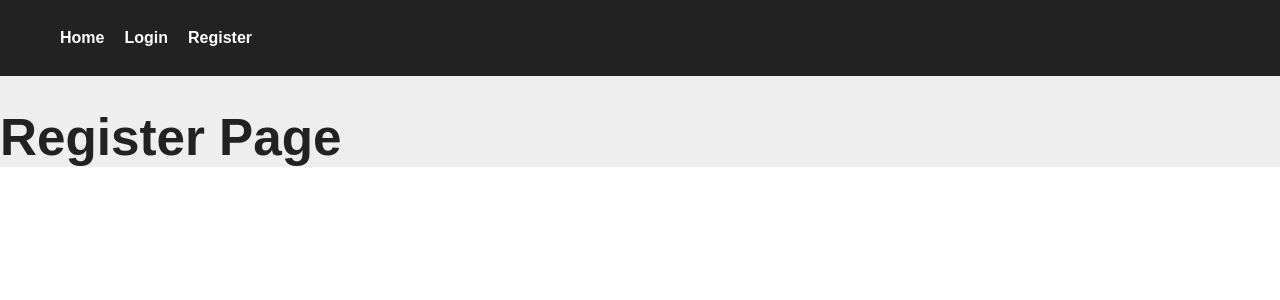
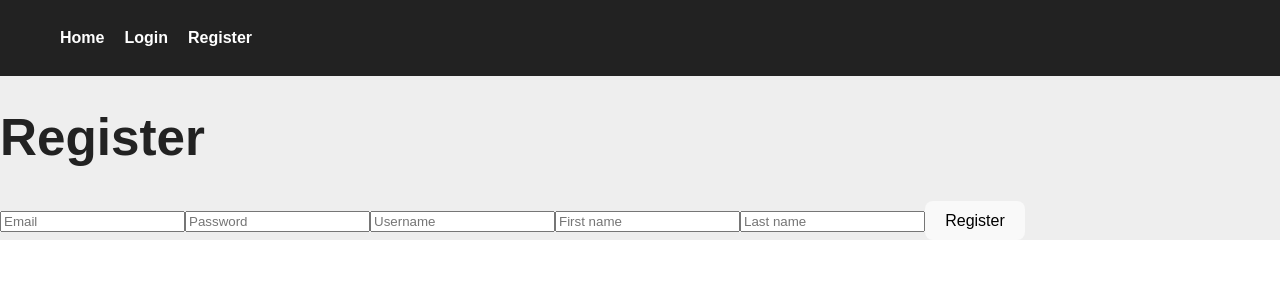
Before and after one commit to Team-4-A75JS/cars-forum, a React app in the folder frontend/: page /register in a window 1280 px wide. Shown: the top 300 px of the page. Built offline with nearby package versions, Linux system fonts and the light colour scheme; no server answers; the HTML template or start-up script is replaced by a standard one.

Commit message:
Adding logout to navigation

```diff
--- a/frontend/src/components/Navigation/Navigation.css
+++ b/frontend/src/components/Navigation/Navigation.css
@@ -18,3 +18,18 @@
 .nav-list a:hover {
   text-decoration: underline;
 }
+
+.nav-list li button {
+  background: none;
+  border: none;
+  color: white;
+  font: inherit;
+  font-weight: bold;
+  cursor: pointer;
+  padding: 0;
+  text-decoration: none;
+}
+
+.nav-list li button:hover {
+  text-decoration: underline;
+}
--- a/frontend/src/components/Navigation/Navigation.jsx
+++ b/frontend/src/components/Navigation/Navigation.jsx
@@ -1,19 +1,55 @@
 import { Link } from "react-router-dom";
+import { useEffect, useState } from "react";
+import { supabase } from "../../../frontend/src/config/supabase-config";
+import { logoutUser, getSession } from "../../services/authService";
 import "./Navigation.css";
 
 function Navigation() {
+  const [hasSession, setHasSession] = useState(false);
+
+  useEffect(() => {
+    const checkSession = async () => {
+      const session = await getSession();
+      setHasSession(Boolean(session));
+    };
+    checkSession();
+
+    const { data } = supabase.auth.onAuthStateChange(() => {
+      checkSession();
+    });
+
+    return () => {
+      data?.subscription?.unsubscribe();
+    };
+  }, []);
+
+  const handleLogout = async () => {
+    await logoutUser();
+    setHasSession(false);
+  };
   return (
     <nav className="nav">
       <ul className="nav-list">
         <li>
           <Link to="/">Home</Link>
         </li>
+
+        {!hasSession && (
+          <>
             <li>
               <Link to="/login">Login</Link>
             </li>
             <li>
               <Link to="/register">Register</Link>
             </li>
+          </>
+        )}
+
+        {hasSession && (
+          <li>
+            <button onClick={handleLogout}>Logout</button>
+          </li>
+        )}
       </ul>
     </nav>
   );
--- a/frontend/src/pages/login/login.jsx
+++ b/frontend/src/pages/login/login.jsx
@@ -1,5 +1,62 @@
-function Login(){
-    return <h1>Login Page</h1>;
+import { useState } from "react";
+import { useNavigate } from "react-router-dom";
+import { loginUser } from "../../services/authService";
+
+function Login() {
+  const [form, setForm] = useState({ email: "", password: "" });
+  const [loading, setLoading] = useState(false);
+  const [errorMsg, setErrorMsg] = useState("");
+
+  const navigate = useNavigate();
+
+  const onChange = (e) =>
+    setForm((s) => ({ ...s, [e.target.name]: e.target.value }));
+
+  const onSubmit = async (e) => {
+    e.preventDefault();
+    setErrorMsg("");
+    setLoading(true);
+
+    try {
+      await loginUser(form);
+      navigate("/");
+    } catch (err) {
+      setErrorMsg(err.message);
+    } finally {
+      setLoading(false);
+    }
+  };
+
+  return (
+    <div>
+      <h1>Login</h1>
+
+      <form onSubmit={onSubmit}>
+        <input
+          name="email"
+          value={form.email}
+          onChange={onChange}
+          placeholder="Email"
+          required
+        />
+
+        <input
+          name="password"
+          type="password"
+          value={form.password}
+          onChange={onChange}
+          placeholder="Password"
+          required
+        />
+
+        <button type="submit" disabled={loading}>
+          {loading ? "Logging in..." : "Login"}
+        </button>
+      </form>
+
+      {errorMsg && <p style={{ color: "red" }}>{errorMsg}</p>}
+    </div>
+  );
 }
 
 export default Login;
--- a/frontend/src/pages/register/register.jsx
+++ b/frontend/src/pages/register/register.jsx
@@ -1,5 +1,122 @@
-function Register(){
-    return <h1>Register Page</h1>
+import { useState } from "react";
+import { useNavigate } from "react-router-dom";
+import { registerUser } from "../../services/authService";
+
+function Register() {
+  const [form, setForm] = useState({
+    email: "",
+    password: "",
+    username: "",
+    firstName: "",
+    lastName: "",
+  });
+
+  const [loading, setLoading] = useState(false);
+  const [errorMsg, setErrorMsg] = useState("");
+
+  const navigate = useNavigate();
+
+  const onChange = (e) => {
+    setForm((s) => ({ ...s, [e.target.name]: e.target.value }));
+  };
+
+  const onSubmit = async (e) => {
+    e.preventDefault();
+    setErrorMsg("");
+    setLoading(true);
+
+    if (form.username.trim().length < 3) {
+      setErrorMsg("Username must be at least 3 characters.");
+      return;
+    }
+
+    if (form.firstName.trim().length < 4) {
+      setErrorMsg("First name must be at least 4 characters.");
+      return;
+    }
+
+    if (form.lastName.trim().length < 4) {
+      setErrorMsg("Last name must be at least 4 characters.");
+      return;
+    }
+
+    try {
+      await registerUser(form);
+      navigate("/");
+    } catch (err) {
+      console.error("Register error:", err);
+
+      const message = String(err.message).toLowerCase();
+
+      if (message.includes("rate limit")) {
+        setErrorMsg("Too many registration attempts. Please try again later.");
+      } else if (message.includes("user already registered")) {
+        setErrorMsg("This email is already registered.");
+      } else {
+        setErrorMsg("Registration failed. Please try again.");
+      }
+    } finally {
+      setLoading(false);
+    }
+  };
+
+  return (
+    <div>
+      <h1>Register</h1>
+
+      <form onSubmit={onSubmit}>
+        <input
+          name="email"
+          value={form.email}
+          onChange={onChange}
+          placeholder="Email"
+          required
+        />
+
+        <input
+          name="password"
+          type="password"
+          value={form.password}
+          onChange={onChange}
+          placeholder="Password"
+          required
+        />
+
+        <input
+          name="username"
+          minLength={3}
+          value={form.username}
+          onChange={onChange}
+          placeholder="Username"
+          required
+        />
+
+        <input
+          name="firstName"
+          minLength={4}
+          value={form.firstName}
+          onChange={onChange}
+          placeholder="First name"
+          required
+        />
+
+        <input
+          name="lastName"
+          minLength={4}
+          value={form.lastName}
+          onChange={onChange}
+          placeholder="Last name"
+          required
+        />
+
+        <button type="submit" disabled={loading}>
+          {loading ? "Registering..." : "Register"}
+        </button>
+      </form>
+
+      {errorMsg && <p style={{ color: "red" }}>{errorMsg}</p>}
+    </div>
+  );
 }
 
 export default Register;
--- /dev/null
+++ b/frontend/src/services/authService.js
@@ -0,0 +1,41 @@
+import { supabase } from "../../frontend/src/config/supabase-config";
+
+export async function registerUser({ email, password, username, firstName, lastName }) {
+    const { data, error } = await supabase.auth.signUp({
+        email,
+        password,
+        options: {
+            data: {
+                username,
+                first_name: firstName,
+                last_name: lastName,
+            },
+        },
+    });
+
+    if (error) throw error;
+    return data;
+}
+
+export async function loginUser({ email, password }) {
+    const { data, error } = await supabase.auth.signInWithPassword({
+        email,
+        password,
+    });
+
+    if (error) throw error;
+    return data;
+}
+
+export async function logoutUser() {
+    const { error } = await supabase.auth.signOut();
+    if (error) throw error;
+}
+
+export async function getSession() {
+    const { data, error } = await supabase.auth.getSession();
+    if (error) return null;
+    return data?.session ?? null;
+    // if (error) throw error;
+    // return data.session;
+}
```
Also changed, not shown: 1 other file (tests, documents, lock files or other folders). Lines whose indentation alone changed are shown as unchanged.
